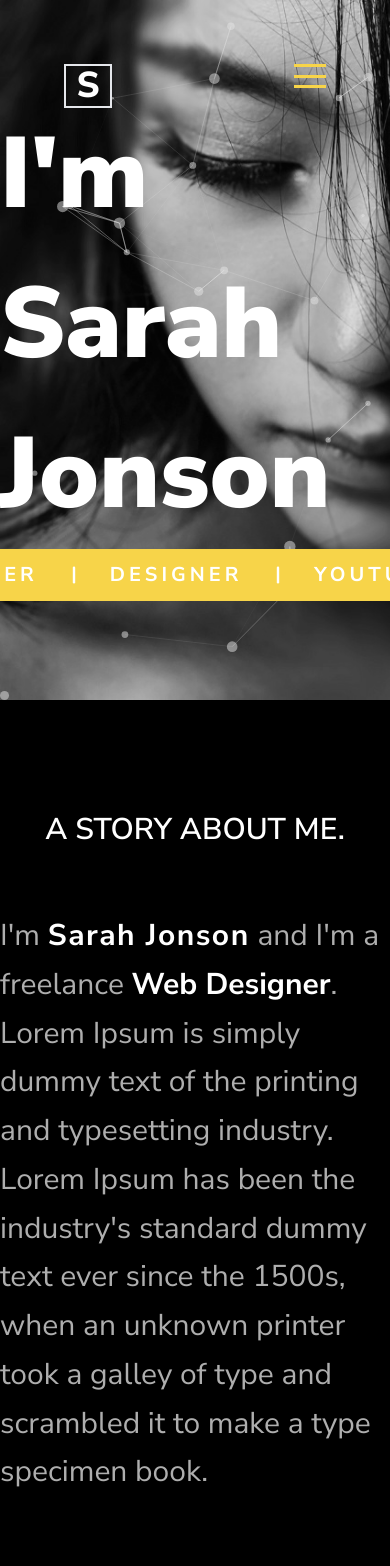
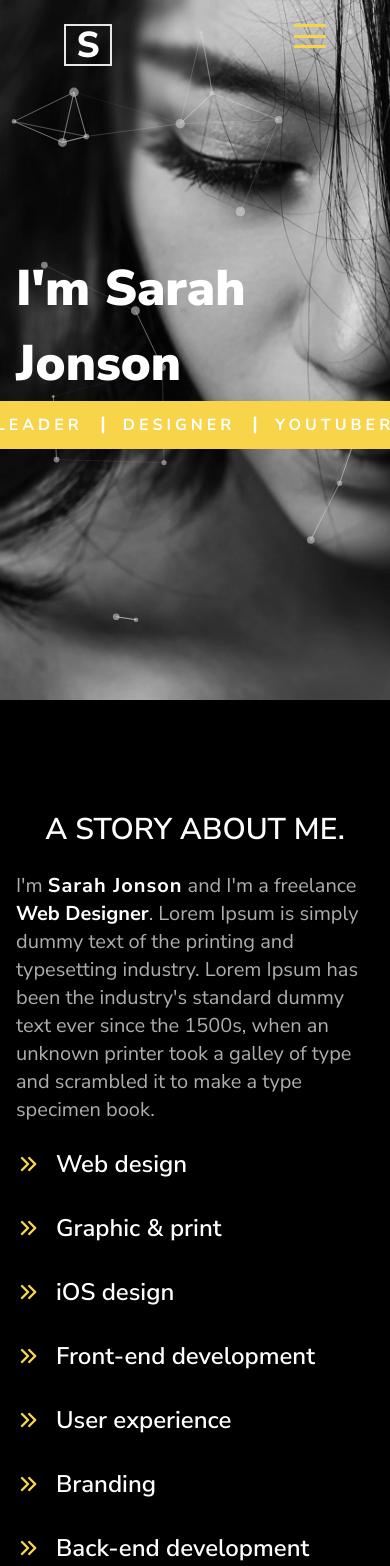
Before and after one commit to noorjsdivs/portfoliothree, a Next.js app: page / in a window 390 px wide. Shown: the top 1566 px of the page. Built offline with nearby package versions, Linux system fonts and the light colour scheme.

Commit message:
responsiveness added

```diff
--- a/components/AboutMe.tsx
+++ b/components/AboutMe.tsx
@@ -2,12 +2,15 @@ import AboutList from "./AboutList";
 
 const AboutMe = () => {
   return (
-    <section id="about" className="w-full h-full bg-black text-white py-28">
-      <div className="max-w-6xl mx-auto flex flex-col gap-16">
+    <section
+      id="about"
+      className="w-full h-full bg-black text-white py-28 px-4"
+    >
+      <div className="max-w-6xl mx-auto flex flex-col gap-6 md:gap-16">
         <h1 className="text-3xl uppercase font-semibold text-center">
           A Story about me.
         </h1>
-        <p className="text-3xl font-medium leading-relaxed text-textColor">
+        <p className="text-xl md:text-3xl font-medium md:leading-relaxed text-textColor">
           I'm{" "}
           <span className="font-bold tracking-wider text-white">
             Sarah Jonson
@@ -19,7 +22,7 @@ const AboutMe = () => {
           1500s, when an unknown printer took a galley of type and scrambled it
           to make a type specimen book.
         </p>
-        <div className="w-[700px] grid grid-cols-2 gap-8">
+        <div className="w-[700px] grid grid-cols-1 md:grid-cols-2 gap-8">
           <AboutList title="Web design" />
           <AboutList title="Graphic & print" />
           <AboutList title="iOS design" />
--- a/components/Banner.tsx
+++ b/components/Banner.tsx
@@ -1,4 +1,4 @@
-import React, { useRef, useState } from "react";
+import React, { useRef, useState, useEffect } from "react";
 import { motion } from "framer-motion";
 import { Link } from "react-scroll";
 import Design from "./Design";
@@ -14,13 +14,37 @@ const Banner = () => {
     }
   }
 
+  // ============ Nav style Start here =============
+  const [navSize, setnavSize] = useState("90px");
+  const [navColor, setnavColor] = useState("transparent");
+
+  const listenScrollEvent = () => {
+    window.scrollY > 10 ? setnavColor("#000000") : setnavColor("transparent");
+    window.scrollY > 10 ? setnavSize("90px") : setnavSize("90px");
+  };
+  useEffect(() => {
+    window.addEventListener("scroll", listenScrollEvent);
+    return () => {
+      window.removeEventListener("scroll", listenScrollEvent);
+    };
+  }, [navColor]);
+
+  // ============ Nav style End here ===============
+
   const [menu, setMenu] = useState(false);
   console.log(menu);
   return (
     <div id="home" className="w-full h-[700px] relative">
       <Design />
       <div className="absolute left-0 top-0 w-full h-[700px] bg-black bg-opacity-10">
-        <div className="w-full p-16 flex justify-between fixed top-0 z-50">
+        <nav
+          style={{
+            backgroundColor: navColor,
+            height: navSize,
+            transition: "all 1s",
+          }}
+          className="w-full px-16 py-6 flex justify-between fixed top-0 z-40 bg-black bg-opacity-25"
+        >
           <h1 className="font-bodyFont text-4xl text-white font-extrabold border-2 w-12 text-center">
             S
           </h1>
@@ -32,10 +56,12 @@ const Banner = () => {
             <span className="w-full h-[3px] bg-designColor inline-flex"></span>
             <span className="w-full h-[3px] bg-designColor inline-flex group-hover:w-4 duration-300"></span>
           </div>
-        </div>
-        <div className="w-full h-full flex flex-col justify-center items-center text-white">
-          <h1 className="text-[100px] font-black">I'm Sarah Jonson</h1>
-          <div className="flex items-center gap-6 text-xl font-bold bg-designColor px-6 py-3">
+        </nav>
+        <div className="w-full h-full flex flex-col justify-center items-center text-white px-4">
+          <h1 className="text-[50px] md:text-[80px] lg:text-[100px] font-black">
+            I'm Sarah Jonson
+          </h1>
+          <div className="flex items-center gap-2 md:gap-6 text-base md:text-xl font-bold bg-designColor px-6 py-3">
             <h2 className="tracking-[4px]">LEADER</h2>
             <HiMinus className="text-2xl rotate-90" />
             <h2 className="tracking-[4px]">DESIGNER</h2>
@@ -44,17 +70,18 @@ const Banner = () => {
           </div>
         </div>
       </div>
+      {/* =========== Menu Icon status Start here ========= */}
       {menu && (
         <div
           ref={(node) => (ref.current = node)}
           onClick={handleClick}
-          className="w-full h-screen bg-black bg-opacity-40 fixed top-0 right-0 flex justify-end z-30"
+          className="w-full h-screen bg-black bg-opacity-40 fixed top-0 right-0 flex justify-end z-50"
         >
           <motion.div
             initial={{ x: 500, opacity: 0 }}
             animate={{ x: 0, opacity: 1 }}
             transition={{ duration: 0.5 }}
-            className="w-[40%] h-full bg-[#0F1113] text-white flex items-center justify-center"
+            className="w-full md:w-[60%] lg:w-[40%] h-full bg-[#0F1113] text-white flex items-center justify-center"
           >
             <div className="w-4/5 px-12">
               <div>
@@ -142,6 +169,7 @@ const Banner = () => {
           </motion.div>
         </div>
       )}
+      {/* =========== Menu Icon status End here =========== */}
     </div>
   );
 };
--- a/components/Contact.tsx
+++ b/components/Contact.tsx
@@ -1,22 +1,39 @@
-import React from "react";
+import React, { useState } from "react";
+import { motion } from "framer-motion";
 import { FaMap, FaPhoneAlt, FaEnvelope } from "react-icons/fa";
 
 const Contact = () => {
+  const [username, setUsername] = useState("");
+  const [email, setEmail] = useState("");
+  const [message, setMessage] = useState("");
+  const [errMsg, setErrMsg] = useState("");
+  const [successMsg, setSuccessMsg] = useState("");
   const handleSubmit = (e: any) => {
     e.preventDefault(e);
-    console.log("done");
+    if (username === "") {
+      setErrMsg("Enter your Name");
+    } else if (email === "") {
+      setErrMsg("Enter your Email");
+    } else if (message === "") {
+      setErrMsg("Enter your Messages");
+    } else {
+      setSuccessMsg(
+        `Hell dear ${username}, Thank you for your Messages. Additional Information will send to you shortly via your email at ${email}`
+      );
+    }
   };
+
   return (
     <section
       id="contact"
-      className="w-full h-[800px] bg-contact-image bg-no-repeat bg-cover bg-fixed text-white"
+      className="w-full h-[800px] bg-contact-image bg-no-repeat bg-cover bg-fixed text-white px-4 relative"
     >
       <div className="w-full h-full bg-black bg-opacity-80 py-20">
-        <div className="max-w-6xl mx-auto flex flex-col gap-12">
+        <div className="max-w-6xl h-full mx-auto flex flex-col gap-6 md:gap-12">
           <h1 className="text-3xl font-thin tracking-widest uppercase text-center">
             Say Hello!
           </h1>
-          <div className="flex justify-between items-center">
+          <div className="flex flex-col md:flex-row justify-between items-center">
             <div className="flex flex-col items-center gap-3">
               <FaMap className="text-4xl text-designColor" />
               <p className="text-sm tracking-wide">Muscat, Oman</p>
@@ -30,23 +47,42 @@ const Contact = () => {
               <p className="text-sm tracking-wide">noorjsdivs@gmail.com</p>
             </div>
           </div>
-          <form className="w-full flex flex-col items-center gap-10">
-            <div className="w-full flex items-center gap-10">
+
+          {successMsg ? (
+            <motion.p
+              initial={{ y: 50, opacity: 0 }}
+              animate={{ y: 0, opacity: 1 }}
+              transition={{ duration: 0.5, type: "easeIn" }}
+              className="max-w-[600px] h-full flex justify-center items-center mx-auto text-lg font-semibold px-4"
+            >
+              {successMsg}
+            </motion.p>
+          ) : (
+            <form className="w-full flex flex-col items-center gap-4 md:gap-10">
+              <div className="w-full flex flex-col md:flex-row items-center gap-4 md:gap-10">
                 <input
-                className="w-1/2 py-2 px-4 text-base text-black placeholder:text-gray-600 font-medium outline-none border-transparent border-2 focus-within:border-designColor duration-200"
+                  onChange={(e) => setUsername(e.target.value)}
+                  className="w-full md:w-1/2 py-2 px-4 text-base text-black placeholder:text-gray-600 font-bold placeholder:font-normal outline-none border-transparent border-2 focus-within:border-designColor duration-200"
                   type="text"
                   placeholder="Name"
                 />
                 <input
-                className="w-1/2 py-2 px-4 text-base text-black placeholder:text-gray-600 font-medium outline-none border-transparent border-2 focus-within:border-designColor duration-200"
+                  onChange={(e) => setEmail(e.target.value)}
+                  className="w-full md:w-1/2 py-2 px-4 text-base text-black placeholder:text-gray-600 font-bold placeholder:font-normal outline-none border-transparent border-2 focus-within:border-designColor duration-200"
                   type="text"
                   placeholder="Email"
                 />
               </div>
               <textarea
+                onChange={(e) => setMessage(e.target.value)}
                 placeholder="You Message"
-              className="w-full text-base h-36 p-4 text-black placeholder:text-gray-600 font-medium outline-none border-transparent border-2 focus-within:border-designColor duration-200 resize-none"
+                className="w-full text-base h-36 p-4 text-black placeholder:text-gray-600 font-bold placeholder:font-normal outline-none border-transparent border-2 focus-within:border-designColor duration-200 resize-none"
               ></textarea>
+              {errMsg && (
+                <p className="w-full bg-red-500 py-1 text-center text-base font-semibold tracking-wider">
+                  {errMsg}
+                </p>
+              )}
               <button
                 onClick={handleSubmit}
                 className="w-44 h-12 bg-designColor text-base uppercase font-bold tracking-wide border-2 border-transparent hover:bg-black hover:border-designColor duration-300"
@@ -54,7 +90,8 @@ const Contact = () => {
                 Submit Now
               </button>
             </form>
-          <div className="w-full py-10 bg-black flex items-center justify-between">
+          )}
+          <div className="w-full py-10 bg-black flex flex-col md:flex-row px-4 md:items-center justify-between">
             <div className="text-lg font-thin">
               <p>For project enquries</p>
               <p>
--- a/components/Design.tsx
+++ b/components/Design.tsx
@@ -73,7 +73,7 @@ const Design = () => {
                 default: "bounce",
               },
               random: false,
-              speed: 4,
+              speed: 2,
               straight: false,
             },
             number: {
@@ -90,7 +90,7 @@ const Design = () => {
               type: "circle",
             },
             size: {
-              value: { min: 1, max: 6 },
+              value: { min: 1, max: 5 },
             },
           },
           detectRetina: true,
--- a/components/Offers.tsx
+++ b/components/Offers.tsx
@@ -1,8 +1,8 @@
-import React from 'react'
-import {RxCopy} from "react-icons/rx"
-import {SiAntdesign} from "react-icons/si"
+import React from "react";
+import { RxCopy } from "react-icons/rx";
+import { SiAntdesign } from "react-icons/si";
 import { FaChartPie, FaConnectdevelop } from "react-icons/fa";
-import OfferCard from './OfferCard';
+import OfferCard from "./OfferCard";
 
 const Offers = () => {
   return (
@@ -11,7 +11,7 @@ const Offers = () => {
         <h1 className="text-3xl uppercase tracking-[6px] font-semibold text-center text-white">
           What I offer.
         </h1>
-        <div className="w-full px-10 grid grid-cols-4 gap-10 mt-20">
+        <div className="w-full px-10 grid grid-cols-1 md:grid-cols-2 lg:grid-cols-4 gap-10 mt-20">
           <OfferCard
             title="BRANDING"
             subTitle="Branding is visually stunning designs that will leave you speechless"
@@ -36,6 +36,6 @@ const Offers = () => {
       </div>
     </div>
   );
-}
+};
 
-export default Offers
+export default Offers;
--- a/components/Testimonial.tsx
+++ b/components/Testimonial.tsx
@@ -62,7 +62,7 @@ const Testimonial = () => {
       id="testimonial"
       className="text-white bg-[#0F1113] py-20 flex justify-center items-center"
     >
-      <div className="w-[620px] h-60">
+      <div className="w-[500px] md:w-[620px] h-60 px-4">
         <div>
           <Slider {...settings}>
             <div>
--- a/components/Works.tsx
+++ b/components/Works.tsx
@@ -7,8 +7,8 @@ const Works = () => {
       <h1 className="text-3xl uppercase tracking-[10px] font-semibold text-center">
         Featured Works.
       </h1>
-      <div className="w-full flex h-[480px] mt-16 px-6">
-        <div className="w-1/4 h-full relative overflow-hidden group">
+      <div className="w-full grid grid-cols-1 md:grid-cols-2 lg:grid-cols-4 gap-4 lg:gap-0 h-[1000px] md:h-[480px] mt-16 px-6">
+        <div className="w-full h-full relative overflow-hidden group">
           <Image
             className="w-full h-full object-cover scale-125 group-hover:scale-100 duration-500"
             src={bgOne}
@@ -22,7 +22,7 @@ const Works = () => {
             </div>
           </div>
         </div>
-        <div className="w-1/4 h-full relative overflow-hidden group">
+        <div className="w-full h-full relative overflow-hidden group">
           <Image
             className="w-full h-full object-cover scale-125 group-hover:scale-100 duration-500"
             src={bgTwo}
@@ -36,7 +36,7 @@ const Works = () => {
             </div>
           </div>
         </div>
-        <div className="w-1/4 h-full relative overflow-hidden group">
+        <div className="w-full h-full relative overflow-hidden group">
           <Image
             className="w-full h-full object-cover scale-125 group-hover:scale-100 duration-500"
             src={bgFour}
@@ -50,7 +50,7 @@ const Works = () => {
             </div>
           </div>
         </div>
-        <div className="w-1/4 h-full relative overflow-hidden group">
+        <div className="w-full h-full relative overflow-hidden group">
           <Image
             className="w-full h-full object-cover scale-125 group-hover:scale-100 duration-500"
             src={bgThree}
```
Lines whose indentation alone changed are shown as unchanged.
